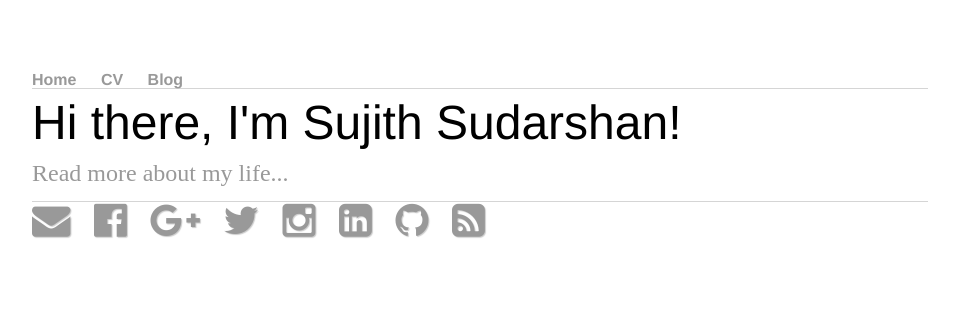
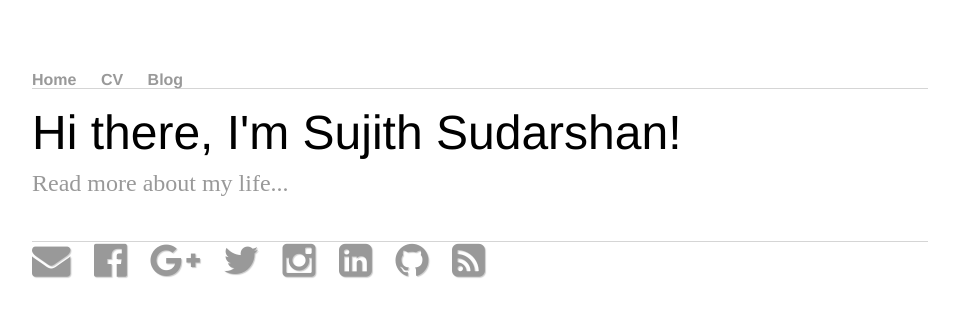
Before and after one commit to sh1457/exhibitor, a Jekyll site: the page built from index.html, in a window 1280 px wide. Shown: the top 317 px of the page, without its empty margins (160-1119 px from the left). Built offline with Jekyll 4.4.1, drawn with Linux system fonts in a browser that asks for light colours.

Commit message:
Update style.css

```diff
--- a/css/style.css
+++ b/css/style.css
@@ -86,6 +86,9 @@ p {
     color: #333;
     margin: 10px auto;
 }
+div.container {
+		margin: 20px auto 40px;
+}
 ul.posts {
     margin: 20px auto 40px;
     font-size: 1.5em;
```
